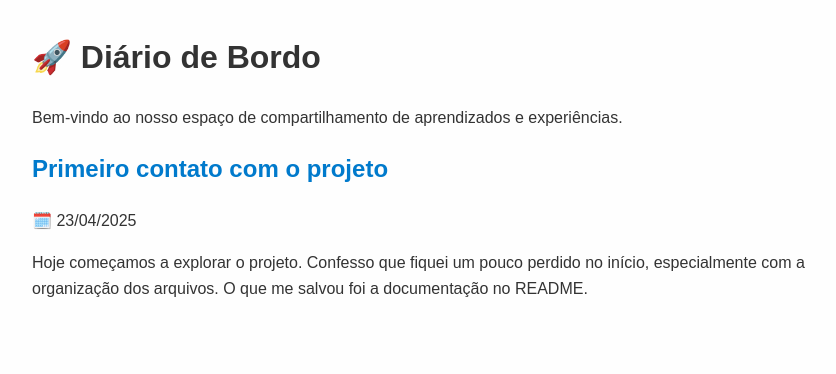
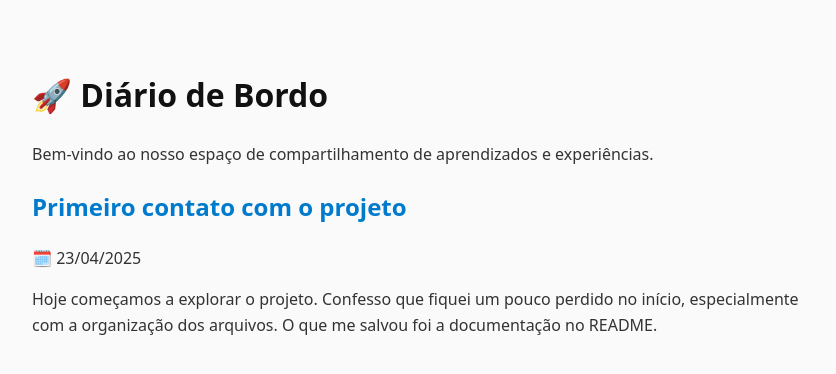
Before and after one commit to CesarAugustoBispo/dsl-patch-blog, a Jekyll site: the page built from index.md, in a window 1280 px wide. Shown: the top 374 px of the page, without its empty margins (208-1044 px from the left). Built offline with Jekyll 4.4.1, drawn with Linux system fonts in a browser that asks for light colours.

Commit message:
Update all

```diff
--- a/_config.yml
+++ b/_config.yml
@@ -1,5 +1,5 @@
 title: Diário de Bordo
-description: A personal journey through the challenges of developing and submitting Linux kernel patches — the learning curves and small victories that come with contributing.
-author: Seu Nome
+baseurl: ""  # ajuste aqui se o site estiver em um subdiretório
+permalink: /:year/:month/:day/:title/
 markdown: kramdown
-theme: minima
+author: César Augusto
--- a/_layouts/default.html
+++ b/_layouts/default.html
@@ -3,7 +3,7 @@
 <head>
   <meta charset="utf-8">
   <title>{{ page.title }}</title>
-  <link rel="stylesheet" href="/assets/style.css">
+  <link rel="stylesheet" href="{{ site.baseurl }}/assets/style.css">
 </head>
 <body>
   <main class="container">
--- a/assets/style.css
+++ b/assets/style.css
@@ -1,9 +1,10 @@
 body {
-  font-family: sans-serif;
-  background: #fefefe;
+  font-family: system-ui, sans-serif;
+  background: #fafafa;
   color: #333;
   margin: 2em;
   line-height: 1.6;
 }
-a { color: #007acc; text-decoration: none; }
-.container { max-width: 800px; margin: auto; }
+a { color: #007acc; text-decoration: none; font-weight: bold; }
+h1, h2 { color: #111; }
+.container { max-width: 800px; margin: auto; padding: 1em; }
```
Also changed, not shown: index.html (added, +13 -0 lines).
